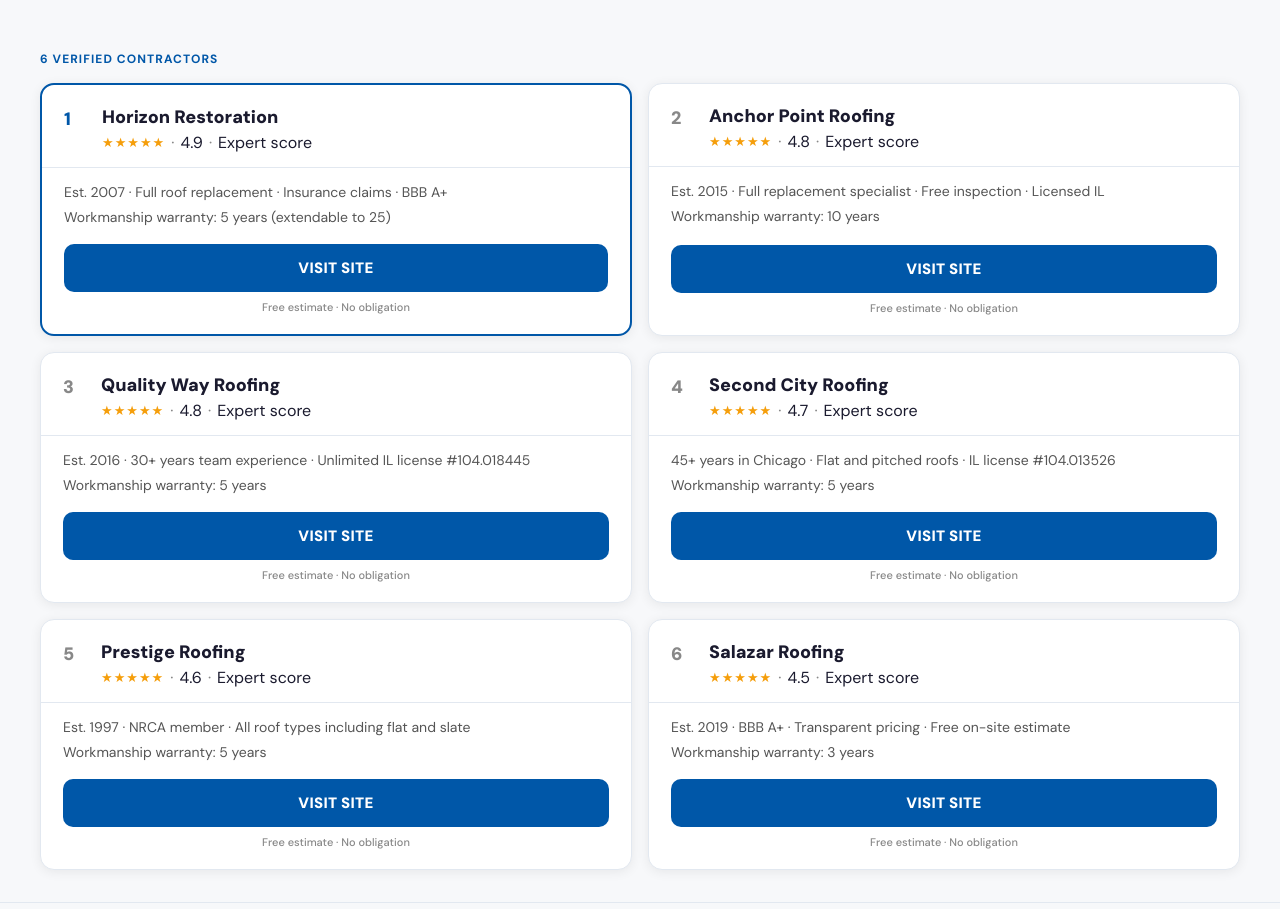
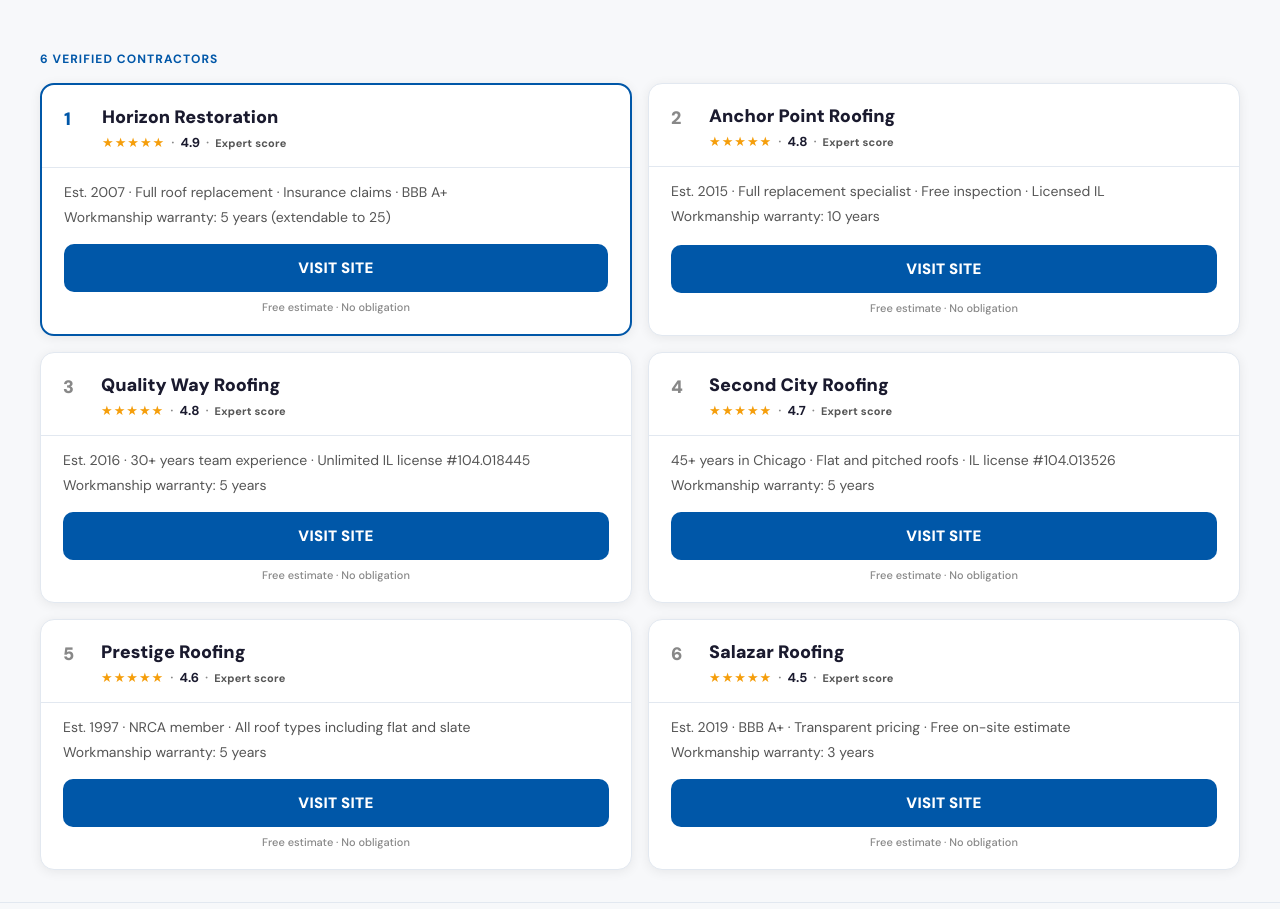
Before and after one commit to dm100usa-oss/roofreplacementchicago, a Next.js app: page / in a window 1280 px wide. Shown: the part 1220-2129 px from the top of the page. Built offline with nearby package versions, Linux system fonts and the light colour scheme.

Commit message:
Update CompanyCard.module.css

```diff
--- a/src/components/CompanyCard.module.css
+++ b/src/components/CompanyCard.module.css
@@ -26,6 +26,8 @@
 .tag { font-size: 11px; font-weight: 700; padding: 2px 8px; border-radius: 20px; letter-spacing: .03em; }
 .tagTop { background: var(--blue-light); color: var(--blue); border: 1px solid #BFDBFE; }
 .tagRated { background: #F0FDF4; color: #166534; border: 1px solid #BBF7D0; }
+.expertRatingInline { font-size: 13px; font-weight: 700; color: var(--text); }
+.expertLabel { font-size: 11px; color: var(--text-muted); font-weight: 600; letter-spacing: .02em; }
 
 .body {
   padding: .75rem 1.125rem 1rem;
```
